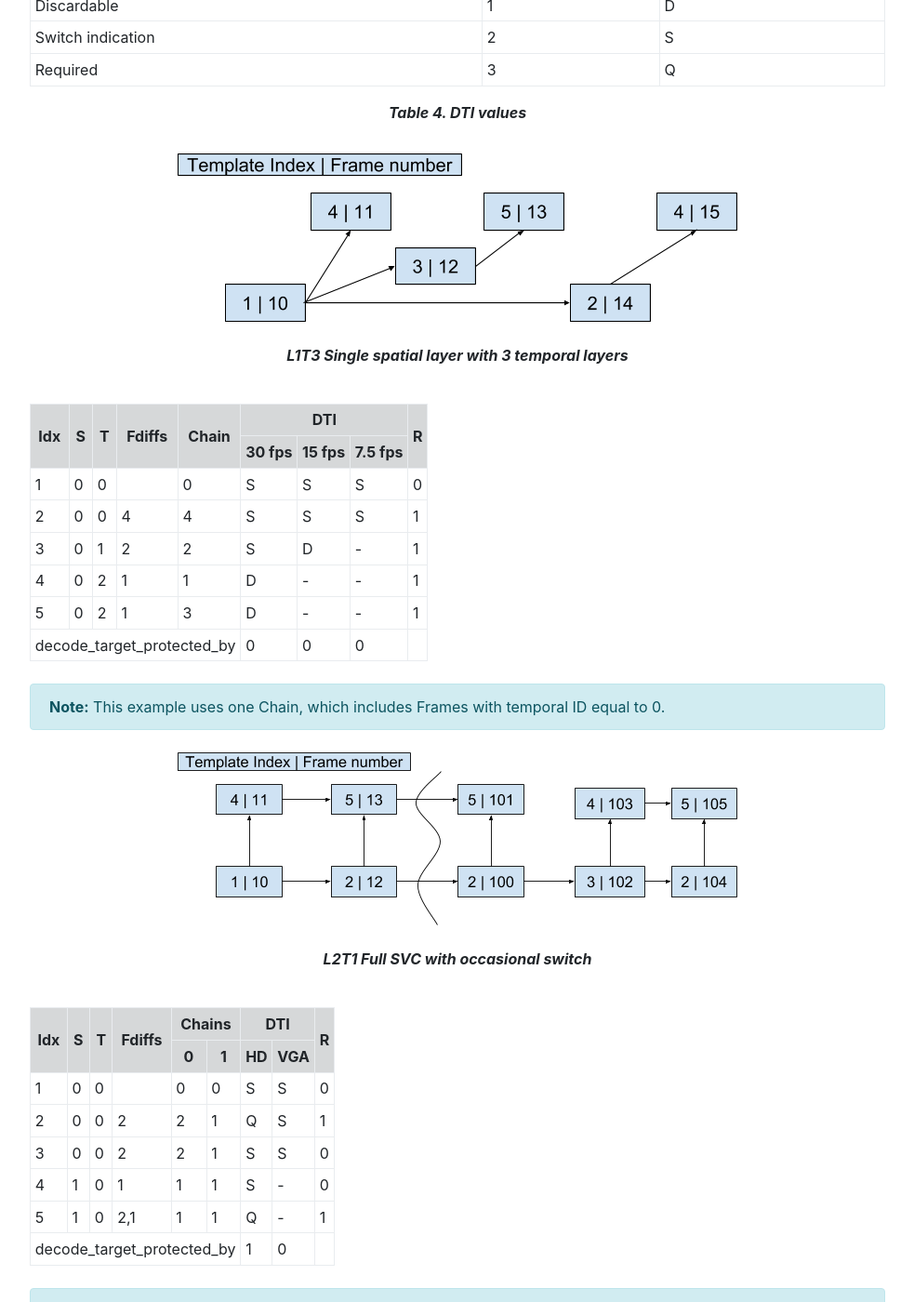
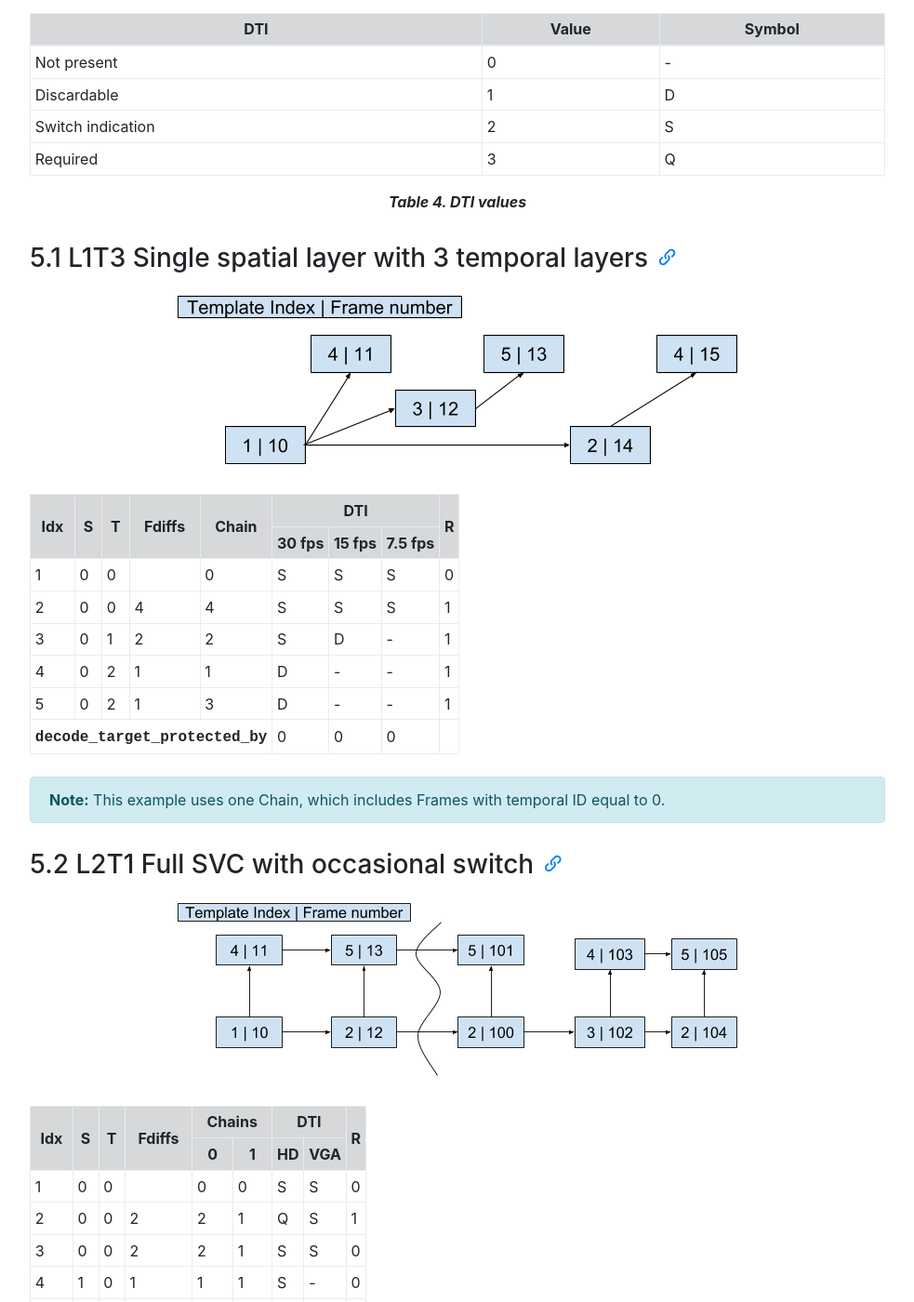
Before and after one commit to AOMediaCodec/av1-rtp-spec, a Jekyll site: the page built from index.md, in a window 1280 px wide and 1400 px high, scrolled down 15931 px. Shown: the whole window at 93% size, without its empty margins (53-1036 px from the left). Built offline with Jekyll 4.4.1, drawn with Linux system fonts in a browser that asks for light colours; nearby versions of some CDN libraries; some of the changed text lies outside the part shown.

Commit message:
Reformat Examples (tables and headings)
* Promote figure captions to subsection headings.
* Emphasize `decode_target_protected_by` within tables with `<b><tt>`
  for bolded monospace.

```diff
--- a/av1-rtp-spec.md
+++ b/av1-rtp-spec.md
@@ -875,9 +875,11 @@ related columns, Table 4 shows the symbol used to represent each DTI value.
 Table 4. DTI values
 {: .caption }
 
+
+### 5.1 L1T3 Single spatial layer with 3 temporal layers
+
 <figure class="figure center-block" style="display: table; margin: 1.5em auto;">
   <img alt="" src="assets/images/image4.png" class="figure-img img-fluid">
-  <figcaption>L1T3 Single spatial layer with 3 temporal layers</figcaption>
 </figure>
 
 
@@ -904,10 +906,9 @@ Table 4. DTI values
 <td colspan='1' rowspan='1' >5</td><td colspan='1' rowspan='1' >0</td><td colspan='1' rowspan='1' >2</td><td colspan='1' rowspan='1' >1</td><td colspan='1' rowspan='1' >3</td><td colspan='1' rowspan='1' >D</td><td colspan='1' rowspan='1' >-</td><td colspan='1' rowspan='1' >-</td><td colspan='1' rowspan='1' >1</td>
 </tr>
 <tr>
-<td colspan='5' rowspan='1' >decode_target_protected_by</td><td colspan='1' rowspan='1' >0</td><td colspan='1' rowspan='1' >0</td><td colspan='1' rowspan='1' >0</td><td colspan='1' rowspan='1' ></td>
+<td colspan='5' rowspan='1' ><b><tt>decode_target_protected_by</tt></b></td><td colspan='1' rowspan='1' >0</td><td colspan='1' rowspan='1' >0</td><td colspan='1' rowspan='1' >0</td><td colspan='1' rowspan='1' ></td>
 </tr>
 </tbody></table>
-
 
 
 **Note:** This example uses one Chain, which includes Frames with temporal ID
@@ -915,9 +916,10 @@ equal to 0.
 {:.alert .alert-info }
 
 
+### 5.2 L2T1 Full SVC with occasional switch
+
 <figure class="figure center-block" style="display: table; margin: 1.5em auto;">
   <img alt="" src="assets/images/image3.png" class="figure-img img-fluid">
-  <figcaption>L2T1 Full SVC with occasional switch</figcaption>
 </figure>
 
 
@@ -944,7 +946,7 @@ equal to 0.
 <td colspan='1' rowspan='1' >5</td><td colspan='1' rowspan='1' >1</td><td colspan='1' rowspan='1' >0</td><td colspan='1' rowspan='1' >2,1</td><td colspan='1' rowspan='1' >1</td><td colspan='1' rowspan='1' >1</td><td colspan='1' rowspan='1' >Q</td><td colspan='1' rowspan='1' >-</td><td colspan='1' rowspan='1' >1</td>
 </tr>
 <tr>
-<td colspan='6' rowspan='1' >decode_target_protected_by</td><td colspan='1' rowspan='1' >1</td><td colspan='1' rowspan='1' >0</td><td colspan='1' rowspan='1' ></td>
+<td colspan='6' rowspan='1' ><b><tt>decode_target_protected_by</tt></b></td><td colspan='1' rowspan='1' >1</td><td colspan='1' rowspan='1' >0</td><td colspan='1' rowspan='1' ></td>
 </tr>
 </tbody></table>
 
@@ -954,9 +956,10 @@ equal to 0. Chain 1 includes all Frames.
 {:.alert .alert-info }
 
 
+### 5.3 L3T3 Full SVC
+
 <figure class="figure center-block" style="display: table; margin: 1.5em auto;">
   <img alt="" src="assets/images/image1.png" class="figure-img img-fluid">
-  <figcaption>L3T3 Full SVC</figcaption>
 </figure>
 
 
@@ -1013,7 +1016,7 @@ equal to 0. Chain 1 includes all Frames.
 <td colspan='1' rowspan='1' >15</td><td colspan='1' rowspan='1' >2</td><td colspan='1' rowspan='1' >2</td><td colspan='1' rowspan='1' >3,1</td><td colspan='1' rowspan='1' >11</td><td colspan='1' rowspan='1' >10</td><td colspan='1' rowspan='1' >9</td><td colspan='1' rowspan='1' >D</td><td colspan='1' rowspan='1' >-</td><td colspan='1' rowspan='1' >-</td><td colspan='1' rowspan='1' >-</td><td colspan='1' rowspan='1' >-</td><td colspan='1' rowspan='1' >-</td><td colspan='1' rowspan='1' >-</td><td colspan='1' rowspan='1' >-</td><td colspan='1' rowspan='1' >-</td><td colspan='1' rowspan='1' >1</td>
 </tr>
 <tr>
-<td colspan='7' rowspan='1' >decode_target_protected_by</td><td colspan='1' rowspan='1' >2</td><td colspan='1' rowspan='1' >2</td><td colspan='1' rowspan='1' >2</td><td colspan='1' rowspan='1' >1</td><td colspan='1' rowspan='1' >1</td><td colspan='1' rowspan='1' >1</td><td colspan='1' rowspan='1' >0</td><td colspan='1' rowspan='1' >0</td><td colspan='1' rowspan='1' >0</td><td colspan='1' rowspan='1' ></td>
+<td colspan='7' rowspan='1' ><b><tt>decode_target_protected_by</tt></b></td><td colspan='1' rowspan='1' >2</td><td colspan='1' rowspan='1' >2</td><td colspan='1' rowspan='1' >2</td><td colspan='1' rowspan='1' >1</td><td colspan='1' rowspan='1' >1</td><td colspan='1' rowspan='1' >1</td><td colspan='1' rowspan='1' >0</td><td colspan='1' rowspan='1' >0</td><td colspan='1' rowspan='1' >0</td><td colspan='1' rowspan='1' ></td>
 </tr>
 </tbody></table>
 
@@ -1025,11 +1028,11 @@ temporal ID equal to 0.
 {:.alert .alert-info }
 
 
+### 5.4 S3T3 K-SVC with temporal shift
+
 <figure class="figure center-block" style="display: table; margin: 1.5em auto;">
   <img alt="" src="assets/images/image2.png" class="figure-img img-fluid">
-  <figcaption>S3T3 K-SVC with temporal shift</figcaption>
 </figure>
-
 
 
 <table class="table-sm table-bordered" style="margin-bottom: 1.5em;">
@@ -1103,7 +1106,7 @@ temporal ID equal to 0.
 <td colspan='7' rowspan='1' ></td><td colspan='1' rowspan='1' >HD 30 fps</td><td colspan='1' rowspan='1' >HD 15 fps</td><td colspan='1' rowspan='1' >HD 7.5 fps</td><td colspan='1' rowspan='1' >VGA 30 fps</td><td colspan='1' rowspan='1' >VGA 15 fps</td><td colspan='1' rowspan='1' >VGA 7.5 fps</td><td colspan='1' rowspan='1' >QVGA 30 fps</td><td colspan='1' rowspan='1' >QVGA 15 fps</td><td colspan='1' rowspan='1' >QVGA 7.5 fps</td><td colspan='1' rowspan='1' ></td>
 </tr>
 <tr>
-<td colspan='7' rowspan='1' >decode_target_protected_by</td><td colspan='1' rowspan='1' >2</td><td colspan='1' rowspan='1' >2</td><td colspan='1' rowspan='1' >2</td><td colspan='1' rowspan='1' >1</td><td colspan='1' rowspan='1' >1</td><td colspan='1' rowspan='1' >1</td><td colspan='1' rowspan='1' >0</td><td colspan='1' rowspan='1' >0</td><td colspan='1' rowspan='1' >0</td><td colspan='1' rowspan='1' ></td>
+<td colspan='7' rowspan='1' ><b><tt>decode_target_protected_by</tt></b></td><td colspan='1' rowspan='1' >2</td><td colspan='1' rowspan='1' >2</td><td colspan='1' rowspan='1' >2</td><td colspan='1' rowspan='1' >1</td><td colspan='1' rowspan='1' >1</td><td colspan='1' rowspan='1' >1</td><td colspan='1' rowspan='1' >0</td><td colspan='1' rowspan='1' >0</td><td colspan='1' rowspan='1' >0</td><td colspan='1' rowspan='1' ></td>
 </tr>
 </tbody></table>
 
```
